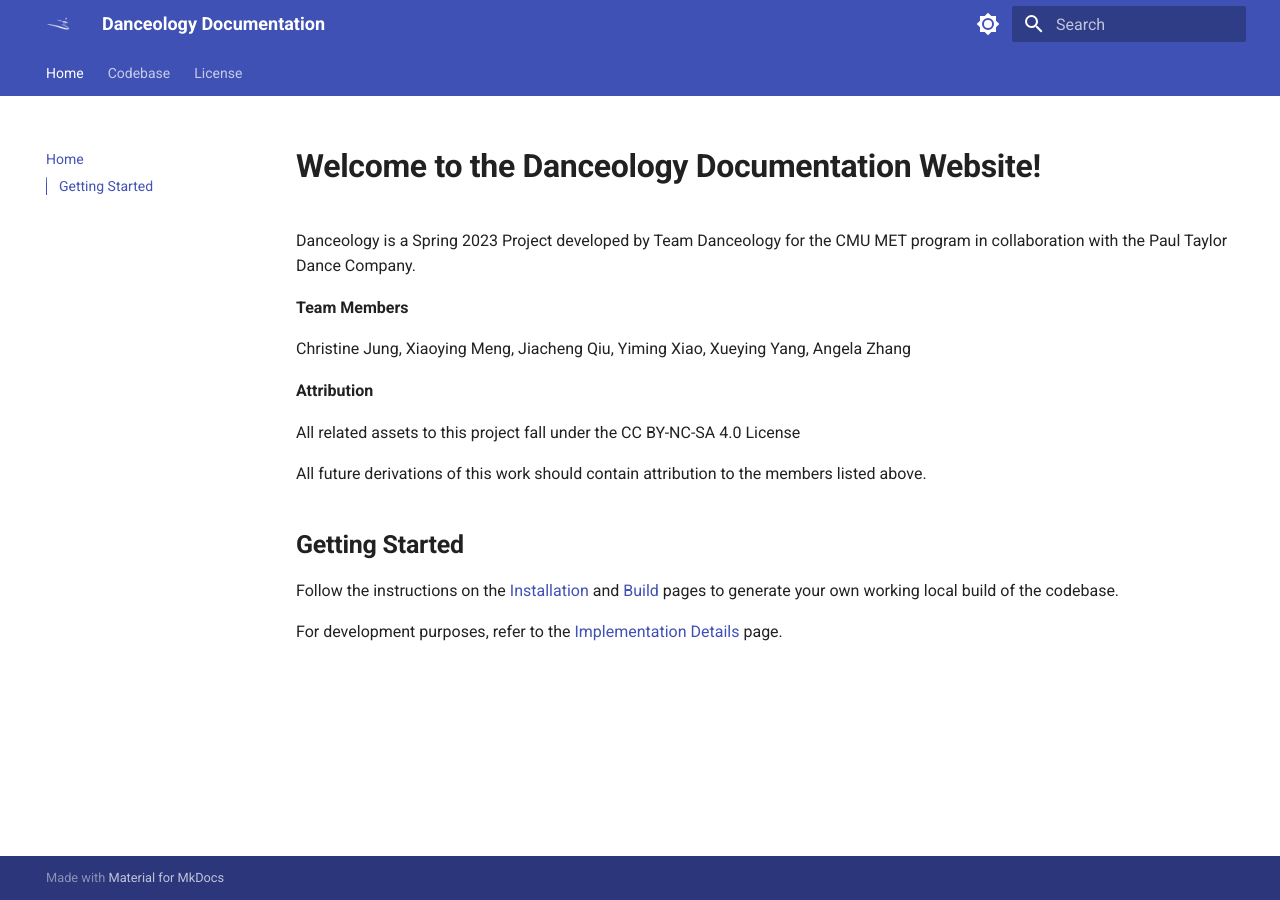
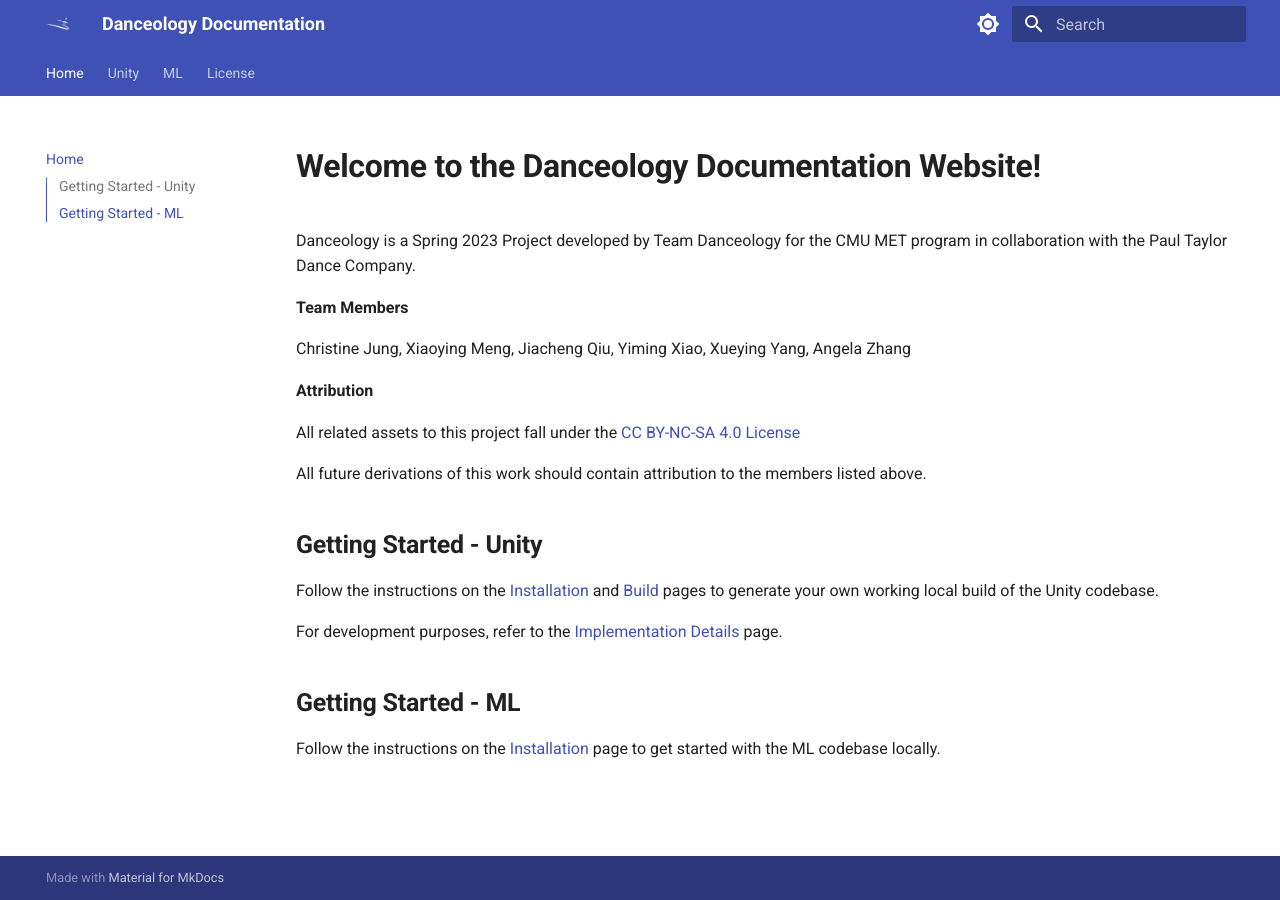
Before and after one commit to ETCDanceology/Danceology-Documentation, an MkDocs documentation site: the page built from docs/index.md, in a window 1280 px wide. Built offline with MkDocs 1.6.1 and Material for MkDocs 9.7.7, drawn with Linux system fonts in a browser that asks for light colours.

Commit message:
Adding more detailed documentation for Unity + ML

```diff
--- a/docs/index.md
+++ b/docs/index.md
@@ -8,12 +8,16 @@ Christine Jung, Xiaoying Meng, Jiacheng Qiu, Yiming Xiao, Xueying Yang, Angela Z
 
 **Attribution**
 
-All related assets to this project fall under the CC BY-NC-SA 4.0 License
+All related assets to this project fall under the [CC BY-NC-SA 4.0 License](/license)
 
 All future derivations of this work should contain attribution to the members listed above.
 
-## Getting Started
+## Getting Started - Unity
 
-Follow the instructions on the [Installation](/codebase/installation/) and [Build](/codebase/build/) pages to generate your own working local build of the codebase.
+Follow the instructions on the [Installation](/unity/installation/) and [Build](/unity/build/) pages to generate your own working local build of the Unity codebase.
 
-For development purposes, refer to the [Implementation Details](/codebase/implementation/) page.
+For development purposes, refer to the [Implementation Details](/unity/implementation/) page.
+
+## Getting Started - ML
+
+Follow the instructions on the [Installation](/ml/installation/) page to get started with the ML codebase locally.
--- a/mkdocs.yml
+++ b/mkdocs.yml
@@ -39,8 +39,11 @@ markdown_extensions:
 
 nav:
   - Home: index.md
-  - Codebase:
-    - Installation: codebase/installation.md
-    - Build: codebase/build.md
-    - Implementation Details: codebase/implementation.md
+  - Unity:
+    - Installation: unity/installation.md
+    - Build: unity/build.md
+    - Codebase Structure: unity/structure.md
+    - Implementation: unity/implementation.md
+  - ML:
+    - Installation: ml/installation.md
   - License: license.md
```
Also changed, not shown: docs/codebase/implementation.md (deleted, +0 -67 lines), docs/codebase/installation.md (deleted, +0 -41 lines), docs/ml/installation.md (added, +48 -0 lines), docs/unity/implementation.md (added, +94 -0 lines), docs/unity/installation.md (added, +42 -0 lines), docs/unity/structure.md (added, +87 -0 lines), docs/unity/build.md (renamed from docs/codebase/build.md), docs/unity/img/aspect_ratio.png (renamed from docs/codebase/img/aspect_ratio.png), docs/unity/img/introscene.png (added), docs/unity/img/tutorial_data.png (added), 4 other files.
